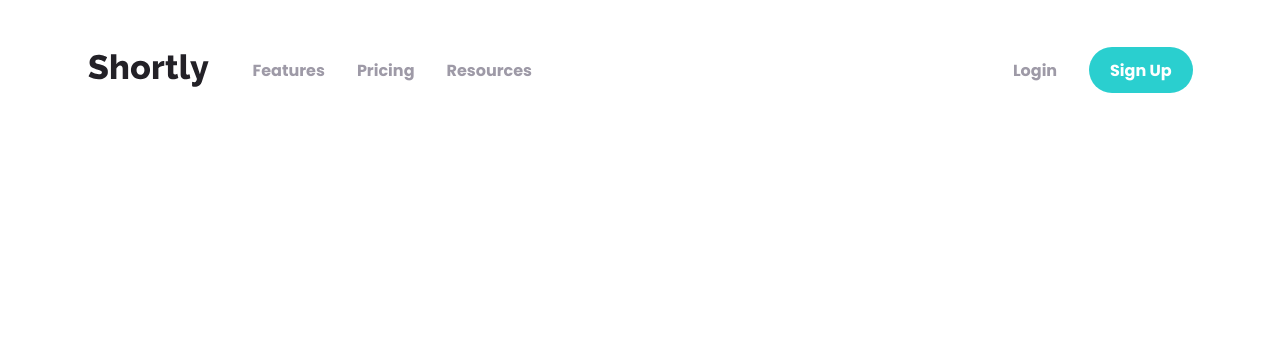
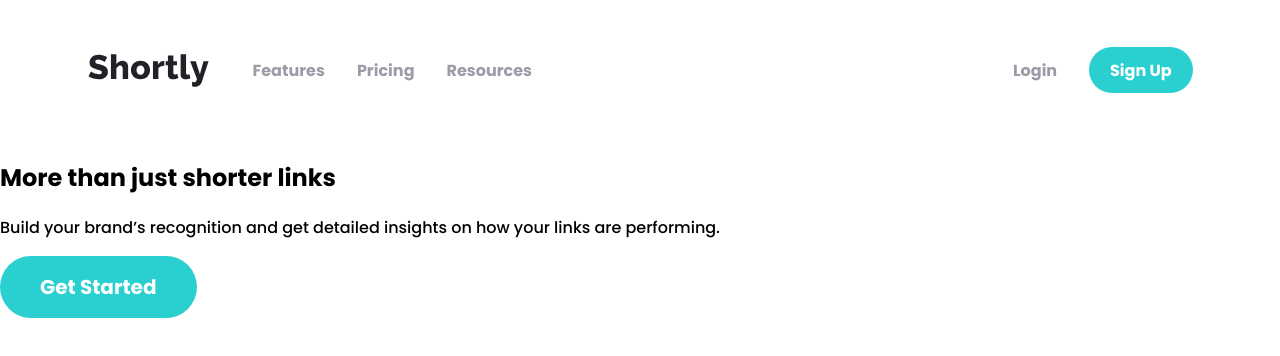
Before and after one commit to p-kosinski/url-shortening-api, a React (Create React App) app: page / in a window 1280 px wide. Shown: the top 356 px of the page. Built offline with nearby package versions, Linux system fonts and the light colour scheme.

Commit message:
Add Hero html structure

```diff
--- a/src/App.js
+++ b/src/App.js
@@ -1,10 +1,14 @@
 import './App.scss';
 
 import Header from './components/layout/Header/Header';
+import Hero from './components/features/Hero/Hero';
 
 const App = () => (
   <>
     <Header />
+    <main>
+      <Hero />
+    </main>
   </>
 );
 
--- /dev/null
+++ b/src/components/features/Hero/Hero.js
@@ -0,0 +1,20 @@
+import LinkButton from '../../common/LinkButton/LinkButton';
+
+import styles from './Hero.module.scss';
+
+const Hero = () => (
+  <section className={styles.section}>
+    <div className={styles.wrapper}>
+      <h1>More than just shorter links</h1>
+      <p>
+        Build your brand’s recognition and get
+        detailed insights on how your links are performing.
+      </p>
+      <LinkButton to='#0' variant='default'>
+        Get Started
+      </LinkButton>
+    </div>
+  </section>
+);
+
+export default Hero;
```
Also changed, not shown: src/components/features/Hero/Hero.module.scss (added).
